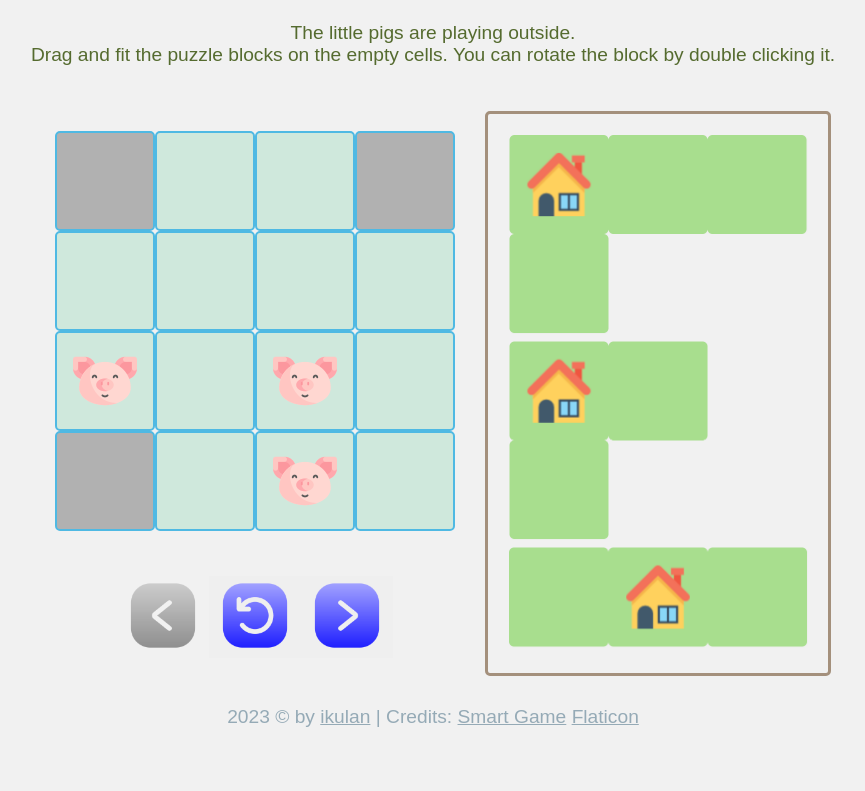
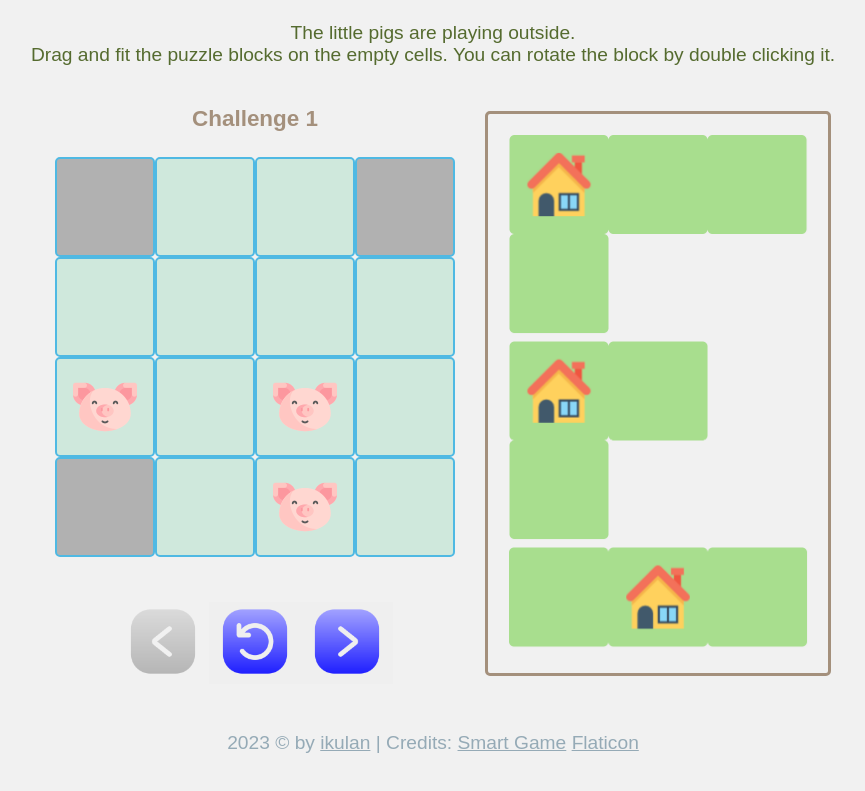
Before and after one commit to ikulan/three_little_piggies, a website built with webpack: page index.html in a window 1280 px wide. Shown: the part 121-912 px from the top of the page, without its empty margins (207-1072 px from the left). Built offline with nearby package versions, Linux system fonts and the light colour scheme.

Commit message:
Display challenge number

```diff
--- a/assets/app.css
+++ b/assets/app.css
@@ -23,6 +23,13 @@ body {
   justify-content: center;
 }
 
+h3#game-name {
+  color: #a4907c;
+  text-align: center;
+  margin: 0;
+  padding: 0;
+}
+
 #buttons {
   margin: 5px;
   padding: 20px;
@@ -42,7 +49,7 @@ button > img {
 
 button.disabled > img {
   filter: grayscale(1);
-  opacity: 0.5;
+  opacity: 0.3;
 }
 
 #placement {
--- a/index.html
+++ b/index.html
@@ -22,6 +22,7 @@
     </div>
     <div class="container">
       <div>
+        <h3 id="game-name"></h3>
         <div id="board"></div>
         <div id="buttons"></div>
       </div>
--- a/src/game/game.ts
+++ b/src/game/game.ts
@@ -16,6 +16,7 @@ export class Game {
   private challenge_id = 0;
 
   constructor() {
+    this.setGameName();
     this.board = new Board(ChallengeLoder.getChallenge(this.challenge_id));
     this.board.subscribe("placeblock", this.hideBlock);
 
@@ -46,6 +47,11 @@ export class Game {
     return true;
   }
 
+  setGameName() {
+    const game_name = document.getElementById("game-name")!;
+    game_name.innerHTML = `Challenge ${this.challenge_id + 1}`;
+  }
+
   @autobind
   hideBlock() {
     let data: DataModel = dataStore.getData();
@@ -62,6 +68,7 @@ export class Game {
 
   @autobind
   reset() {
+    this.setGameName();
     this.board.reset();
     this.blocks.forEach((block) => block.reset());
   }
```
